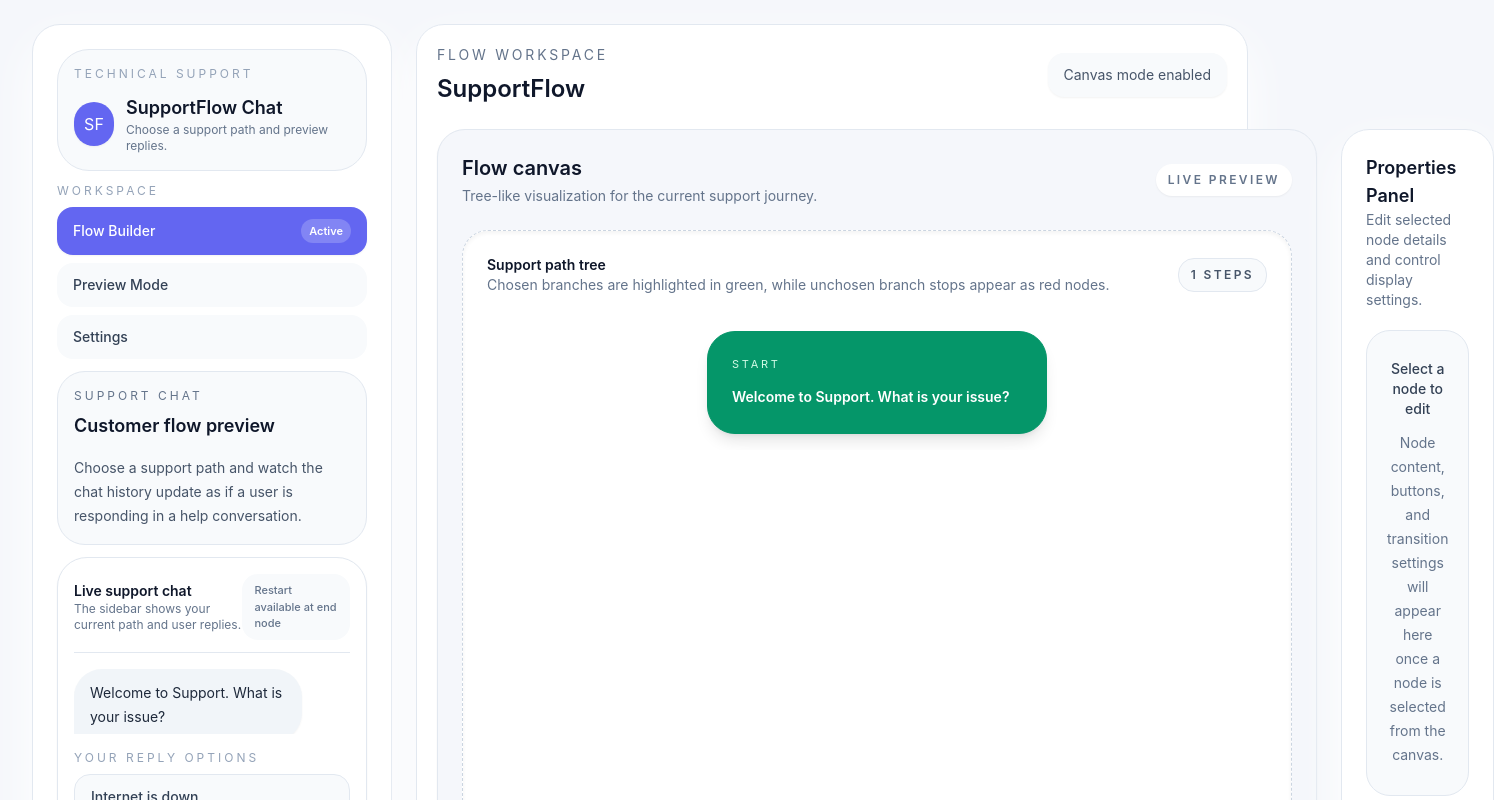
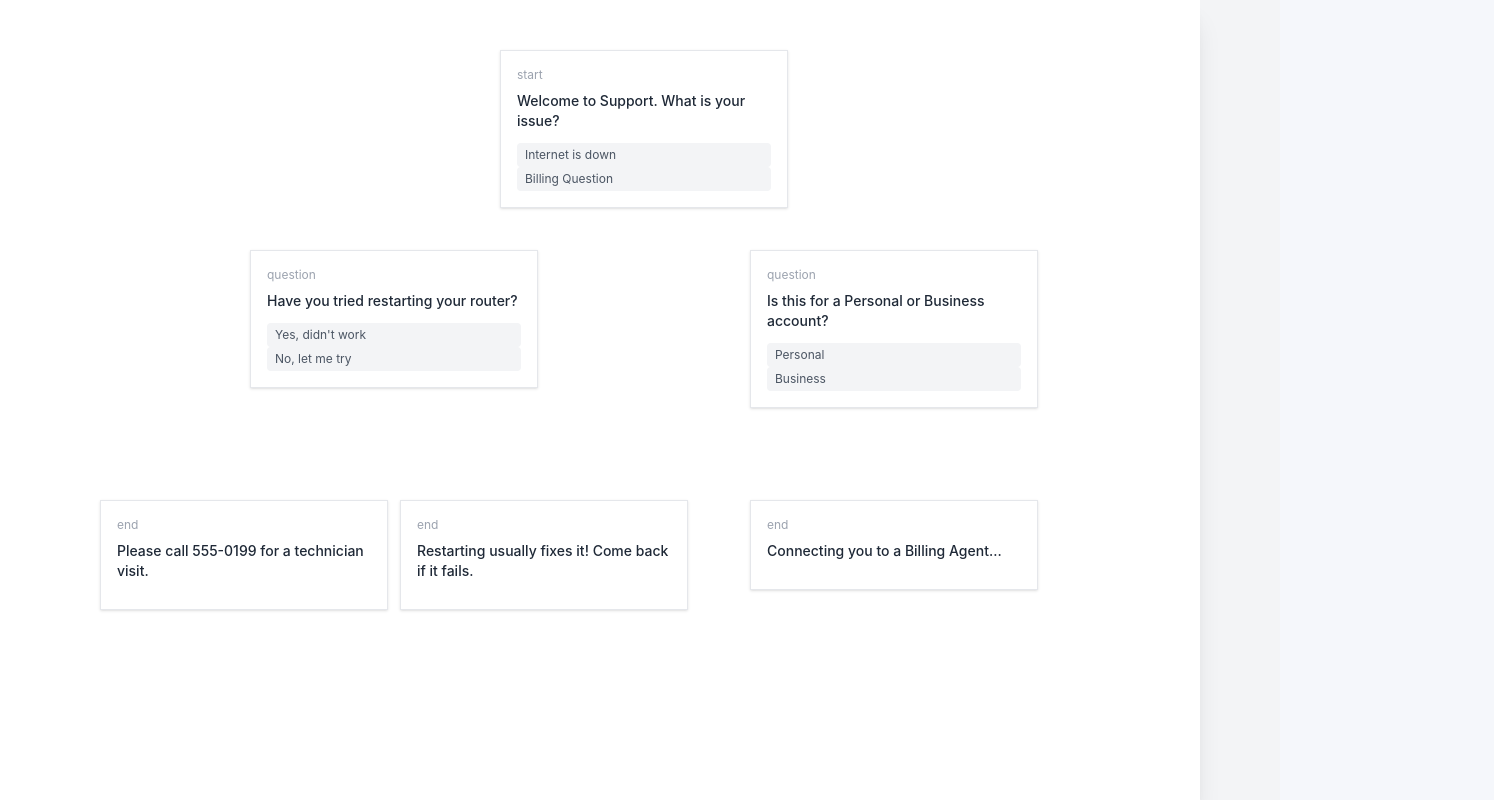
Before and after one commit to Newjul/supportflow-visuals-builder, a React (Vite) app: page / in a window 1280 px wide. Shown: the top 800 px of the page, 1494 px wide, since content can reach past the window. Built offline with nearby package versions, Linux system fonts and the light colour scheme.

Commit message:
placing nodes on canvas in there positions

```diff
--- a/src/App.jsx
+++ b/src/App.jsx
@@ -1,4 +1,4 @@
-import BuilderPage from './pages/BuilderPage'
+import BuilderPage from "./pages/BuilderPage"
 
 function App() {
   return <BuilderPage />
--- a/src/components/CanvasPanel.jsx
+++ /dev/null
@@ -1,79 +0,0 @@
-import { useMemo } from 'react'
-
-function CanvasPanel({ pathIds, nodesById }) {
-  const pathNodes = useMemo(
-    () => pathIds.map((id) => nodesById.get(id)).filter(Boolean),
-    [nodesById, pathIds]
-  )
-
-  const chosenLabelByNodeId = useMemo(() => {
-    const map = new Map()
-    pathIds.forEach((id, index) => {
-      const node = nodesById.get(id)
-      const nextId = pathIds[index + 1]
-      if (!node?.options?.length || !nextId) return
-      const option = node.options.find((opt) => opt.nextId === nextId)
-      if (option) map.set(id, option.label)
-    })
-    return map
-  }, [nodesById, pathIds])
-
-  // Unchosen branch stops removed — UI will only show chosen path
-
-  return (
-    <section className="flex min-h-[560px] flex-col rounded-[28px] border border-slate-200 bg-surface p-6 shadow-sm">
-      <div className="mb-6 flex items-center justify-between">
-        <div>
-          <h2 className="text-xl font-semibold text-slate-900">Flow canvas</h2>
-          <p className="mt-1 text-sm text-slate-500">Tree-like visualization for the current support journey.</p>
-        </div>
-        <div className="rounded-2xl bg-white px-3 py-2 text-xs font-semibold uppercase tracking-[0.2em] text-slate-500 shadow-sm">
-          Live preview
-        </div>
-      </div>
-
-      <div className="flex-1 overflow-hidden rounded-[26px] border border-dashed border-slate-300 bg-white p-6 shadow-inner">
-        <div className="mb-5 flex flex-col gap-3 sm:flex-row sm:items-center sm:justify-between">
-          <div>
-            <p className="text-sm font-semibold text-slate-900">Support path tree</p>
-            <p className="text-sm text-slate-500">Chosen branches are highlighted in green, while unchosen branch stops appear as red nodes.</p>
-          </div>
-          <div className="rounded-2xl border border-slate-200 bg-slate-50 px-3 py-2 text-xs font-semibold uppercase tracking-[0.2em] text-slate-600">
-            {pathNodes.length} steps
-          </div>
-        </div>
-
-        <div className="overflow-x-auto py-4">
-          <div className="min-w-[780px]">
-            <div className="space-y-10">
-              {pathNodes.map((node, index) => (
-                <div key={node.id} className="flex flex-col items-center gap-6">
-                  {index > 0 && (
-                    <svg width="28" height="88" viewBox="0 0 28 88" fill="none" xmlns="http://www.w3.org/2000/svg">
-                      <path d="M14 0V72" stroke="#16a34a" strokeWidth="4" strokeLinecap="round" />
-                      <path d="M8 66L14 72L20 66" stroke="#16a34a" strokeWidth="4" strokeLinecap="round" strokeLinejoin="round" />
-                    </svg>
-                  )}
-
-                  <div className="min-w-[340px] rounded-[28px] border border-emerald-600 bg-emerald-600 p-6 text-white shadow-lg">
-                    <div className="text-[11px] uppercase tracking-[0.25em] text-emerald-100">
-                      {index === 0 ? 'Start' : node.type === 'end' ? 'Resolution' : `Step ${index}`}
-                    </div>
-                    <p className="mt-3 text-sm font-semibold leading-6">{node.text}</p>
-                    {chosenLabelByNodeId.has(node.id) && (
-                      <div className="mt-4 rounded-3xl bg-white/15 px-3 py-3 text-xs text-white shadow-sm">
-                        <span className="font-semibold">Chosen:</span> {chosenLabelByNodeId.get(node.id)}
-                      </div>
-                    )}
-                  </div>
-                </div>
-              ))}
-            </div>
-          </div>
-        </div>
-      </div>
-    </section>
-  )
-}
-
-export default CanvasPanel
--- /dev/null
+++ b/src/components/Node.jsx
@@ -0,0 +1,25 @@
+export default function Node({node}){
+  return (
+    <div className="absolute w-72 rounded-x1 border bg-white p-4 shadow"
+    style={{
+      left: `${node.position.x}px`,
+      top:`${node.position.y}px`,
+    }}>
+      <div className="mb-2 text-xs text-gray-400">
+        {node.type}
+      </div>
+      <div className="text-sm font-medium text-gray-800">
+        {node.text}
+      </div>
+      <div className="mt-3 spce-y-2">
+        {node.options.map((opt, i) => (
+          <div
+          key={i}
+          className="rounded bg-gray-100 px-2 py-1 text-xs text-gray-600">
+            {opt.label}
+          </div>
+        ))}
+      </div>
+    </div>
+  )
+}
--- a/src/components/PropertiesPanel.jsx
+++ /dev/null
@@ -1,21 +0,0 @@
-function PropertiesPanel() {
-  return (
-    <aside className="rounded-[28px] border border-slate-200 bg-white p-6 shadow-panel">
-      <div className="mb-5 flex items-center justify-between">
-        <div>
-          <h2 className="text-lg font-semibold text-slate-900">Properties Panel</h2>
-          <p className="text-sm text-slate-500">Edit selected node details and control display settings.</p>
-        </div>
-      </div>
-
-      <div className="rounded-3xl border border-slate-200 bg-slate-50 px-5 py-7 text-center text-slate-500">
-        <p className="text-sm font-medium text-slate-700">Select a node to edit</p>
-        <p className="mt-3 text-sm leading-6">
-          Node content, buttons, and transition settings will appear here once a node is selected from the canvas.
-        </p>
-      </div>
-    </aside>
-  )
-}
-
-export default PropertiesPanel
--- a/src/data/initialFlow.js
+++ b/src/data/flow_data.json
@@ -1,4 +1,4 @@
-export const initialFlow = [
+
  {
   "meta": {
     "theme": "dark",
@@ -58,6 +58,3 @@ export const initialFlow = [
     }
   ]
 }
-]
-
-export default initialFlow
--- a/src/pages/BuilderPage.jsx
+++ b/src/pages/BuilderPage.jsx
@@ -1,113 +1,26 @@
-import { useMemo, useState } from 'react'
-import { initialFlow } from '../data/initialFlow'
-import Sidebar from '../components/Sidebar'
-import CanvasPanel from '../components/CanvasPanel'
-import PropertiesPanel from '../components/PropertiesPanel'
+import flow from "../data/flow_data.json"
+import Node from "../components/Node"
 
-function BuilderPage() {
-  const [flow, setFlow] = useState(initialFlow?.[0])
-  const nodesById = useMemo(
-    () => new Map(flow?.nodes?.map((node) => [node.id, node]) || []),
-    [flow]
-  )
-
-  const startNode = nodesById.get('1') || flow?.nodes?.[0]
-  const [currentNodeId, setCurrentNodeId] = useState(startNode?.id || null)
-  const [messages, setMessages] = useState(
-    startNode
-      ? [
-          {
-            id: `bot-${startNode.id}`,
-            role: 'bot',
-            text: startNode.text,
-          },
-        ]
-      : []
-  )
-  const [pathIds, setPathIds] = useState(startNode ? [startNode.id] : [])
-
-  const currentNode = currentNodeId ? nodesById.get(currentNodeId) : null
-  const options = currentNode?.options || []
-
-  const handleOptionSelect = (option) => {
-    const nextNode = nodesById.get(option.nextId)
-    if (!nextNode) return
-
-    setMessages((prev) => [
-      ...prev,
-      {
-        id: `user-${option.nextId}-${prev.length}`,
-        role: 'user',
-        text: option.label,
-      },
-      {
-        id: `bot-${nextNode.id}-${prev.length}`,
-        role: 'bot',
-        text: nextNode.text,
-      },
-    ])
-    setCurrentNodeId(nextNode.id)
-    setPathIds((prev) => [...prev, nextNode.id])
-  }
-
-  const updateNodeText = (nodeId, text) => {
-    setFlow((prev) => ({
-      ...prev,
-      nodes: prev.nodes.map((node) =>
-        node.id === nodeId
-          ? {
-              ...node,
-              text,
-            }
-          : node
-      ),
-    }))
-  }
-
-  const restartConversation = () => {
-    if (!startNode) return
-    setCurrentNodeId(startNode.id)
-    setMessages([
-      {
-        id: `bot-${startNode.id}`,
-        role: 'bot',
-        text: startNode.text,
-      },
-    ])
-    setPathIds([startNode.id])
-  }
-
-  return (
-    <div className="min-h-screen bg-surface text-slate-900">
-      <div className="mx-auto grid min-h-screen max-w-[1600px] gap-6 px-4 py-6 sm:px-6 lg:px-8 grid-cols-[1fr] lg:grid-cols-[360px_minmax(0,1fr)]">
-        <Sidebar
-          messages={messages}
-          options={options}
-          currentNode={currentNode}
-          onUpdateNodeText={updateNodeText}
-          handleOptionSelect={handleOptionSelect}
-          restartConversation={restartConversation}
-        />
-
-        <main className="flex min-h-screen flex-col gap-6 rounded-[28px] border border-slate-200 bg-white p-5 shadow-panel">
-          <header className="flex flex-col gap-3 sm:flex-row sm:items-center sm:justify-between">
-            <div>
-              <p className="text-sm uppercase tracking-[0.2em] text-slate-500">Flow workspace</p>
-              <h1 className="mt-2 text-2xl font-semibold text-slate-900">SupportFlow</h1>
-            </div>
-            <div className="rounded-2xl bg-slate-50 px-4 py-3 text-sm text-slate-600 shadow-sm">
-              Canvas mode enabled
-            </div>
-          </header>
-
-          <div className="grid flex-1 gap-6 lg:grid-cols-[1.5fr_0.75fr]">
-            <CanvasPanel pathIds={pathIds} nodesById={nodesById} messages={messages} />
-            <PropertiesPanel />
-          </div>
-        </main>
+export default function BuilderPage(){
+  const {meta, nodes} = flow;
+  const {w, h} = meta.canvas_size;
+  return(
+    <div className="h-screen w-full bg-gray-100">
+      <div className="relative overflow-hidden bg-white shadow-xl"
+       style={{
+        width:w,
+        height:h,
+        position: "relative",
+       }}>
+        <div className="absolute inset-0"
+         style={{
+          backgroundSize: "40px 40px"
+         }}>
+          {flow.nodes.map((node)=>(
+            <Node key={node.id} node={node}/>
+          ))}
+         </div>
       </div>
     </div>
   )
 }
-
-export default BuilderPage
```
